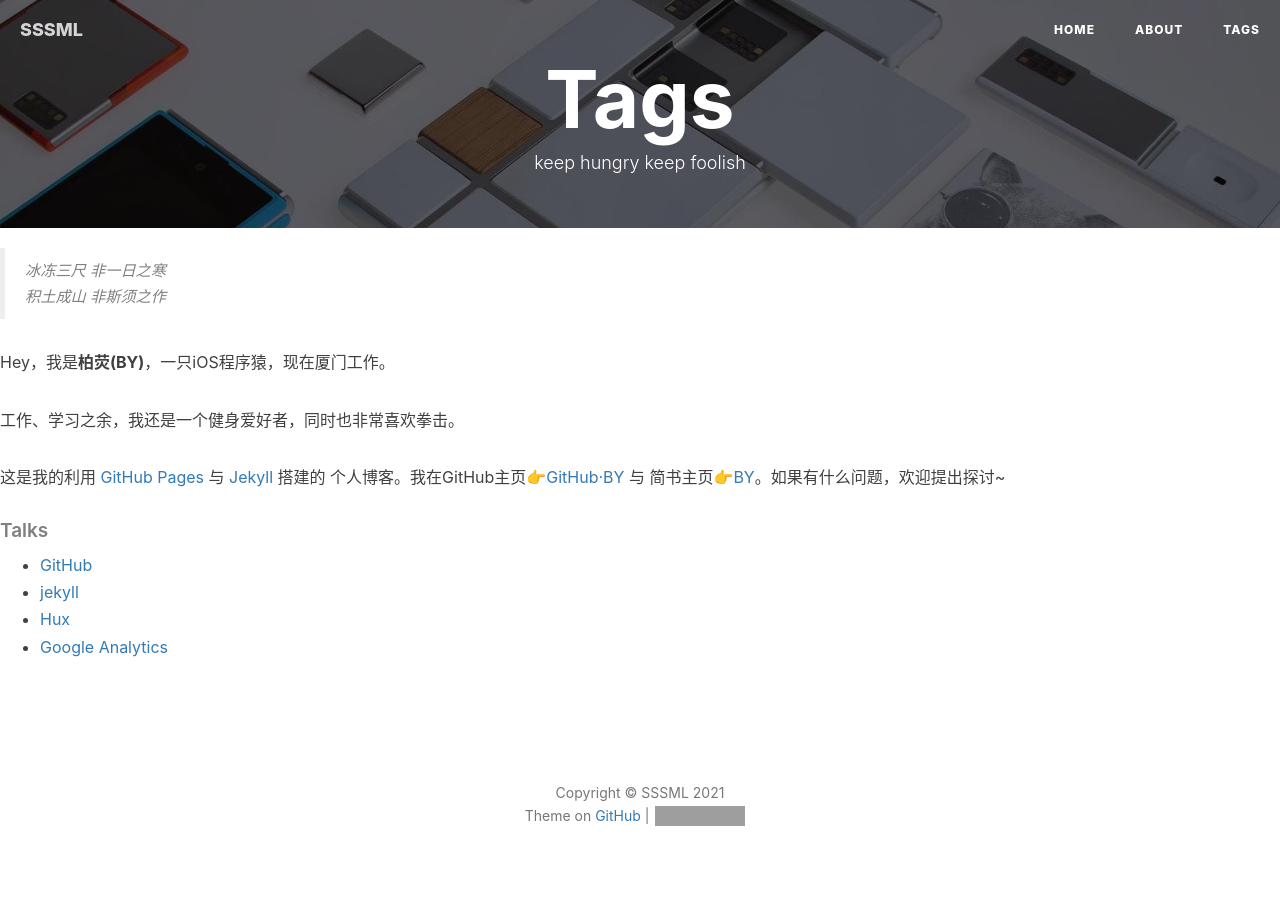
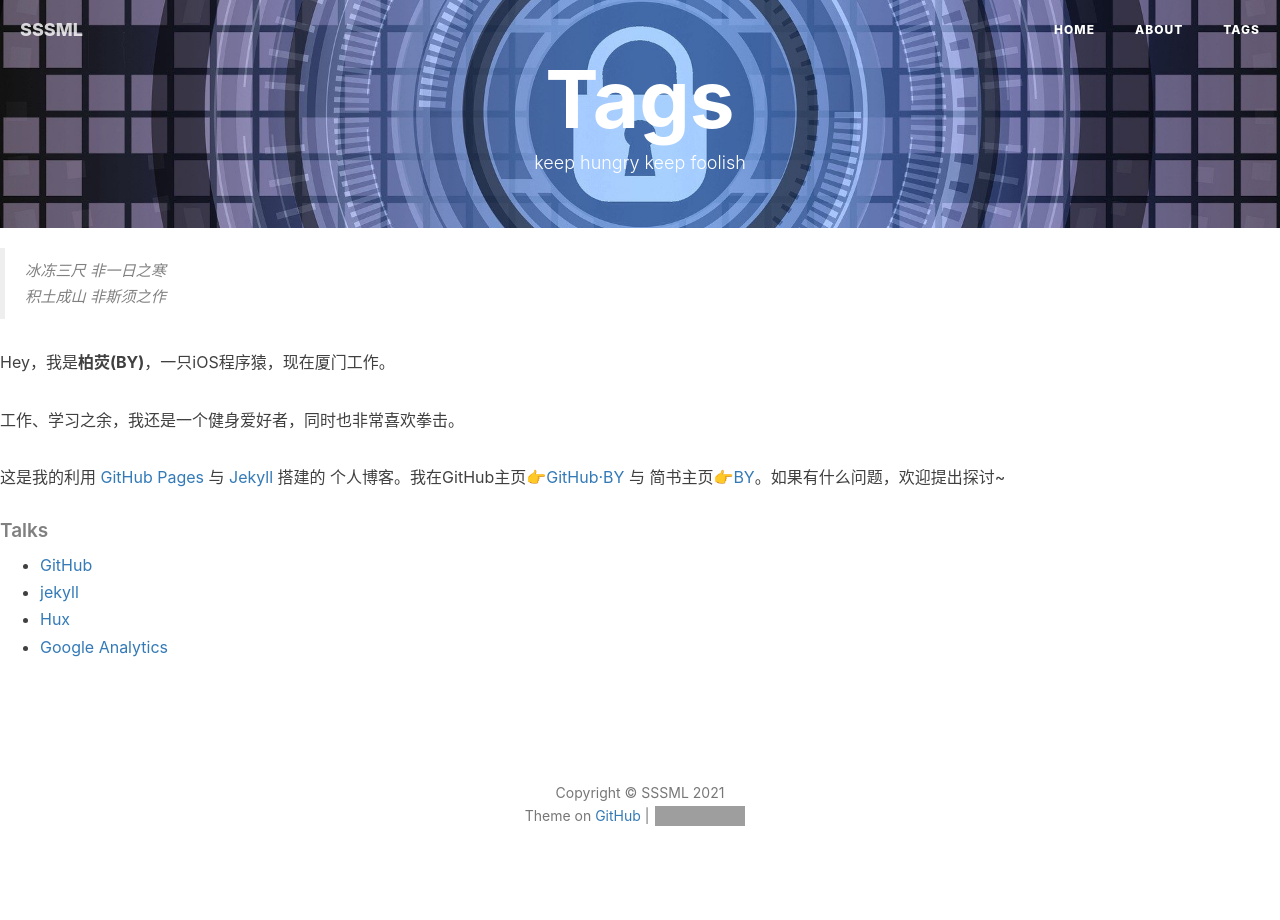
Before and after one commit to Gahory/SSSML2021, a Jekyll site: the page built from tags.html, in a window 1280 px wide. Built offline with Jekyll 4.4.1, drawn with Linux system fonts in a browser that asks for light colours; nearby versions of some CDN libraries; comment, search, counter and statistics services are not loaded; grey boxes are pictures that could not be loaded.

Commit message:
Update tags.html

```diff
--- a/tags.html
+++ b/tags.html
@@ -2,7 +2,7 @@
 title: Tags
 layout: default
 description: keep hungry keep foolish
-header-img: "img/tag-bg.jpg"
+header-img: "img/post-bg-desk.jpg"
 ---
 
 <!-- Page Header -->
```
